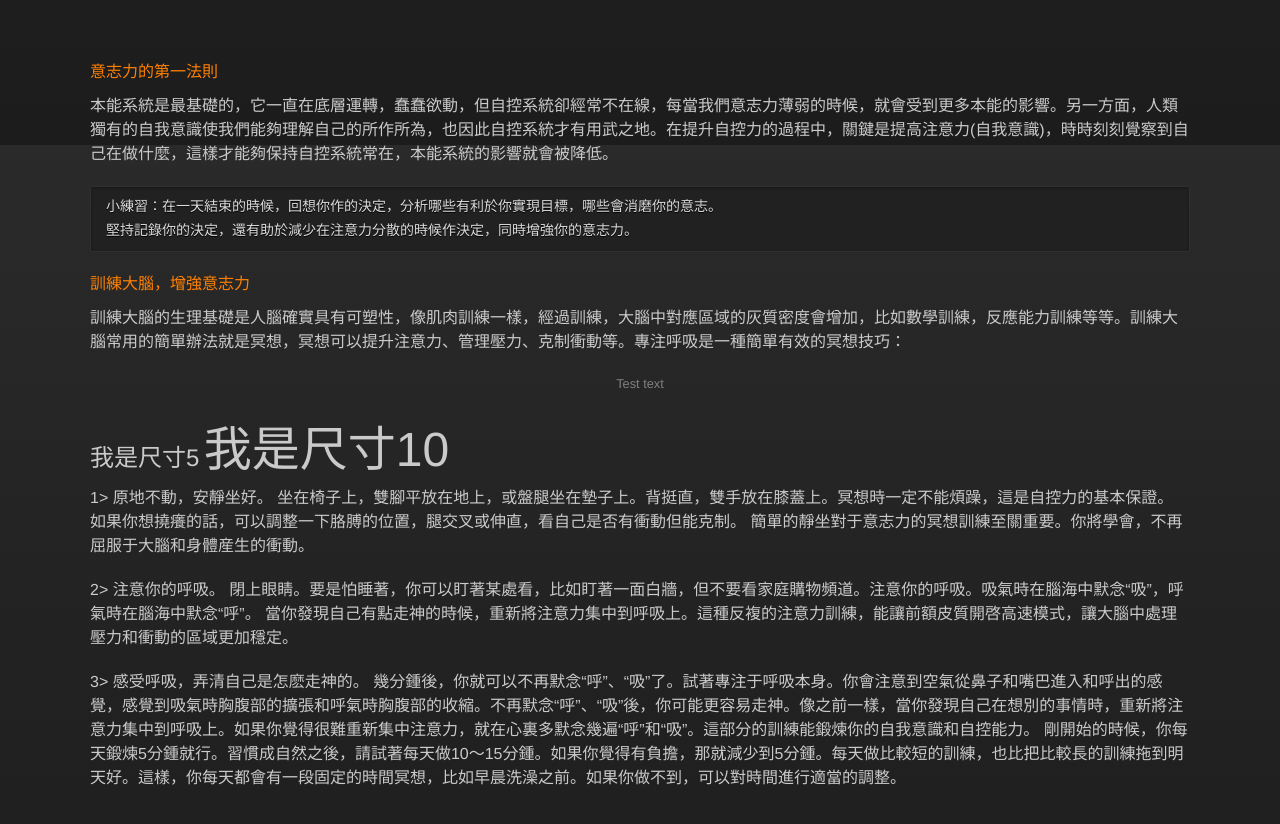
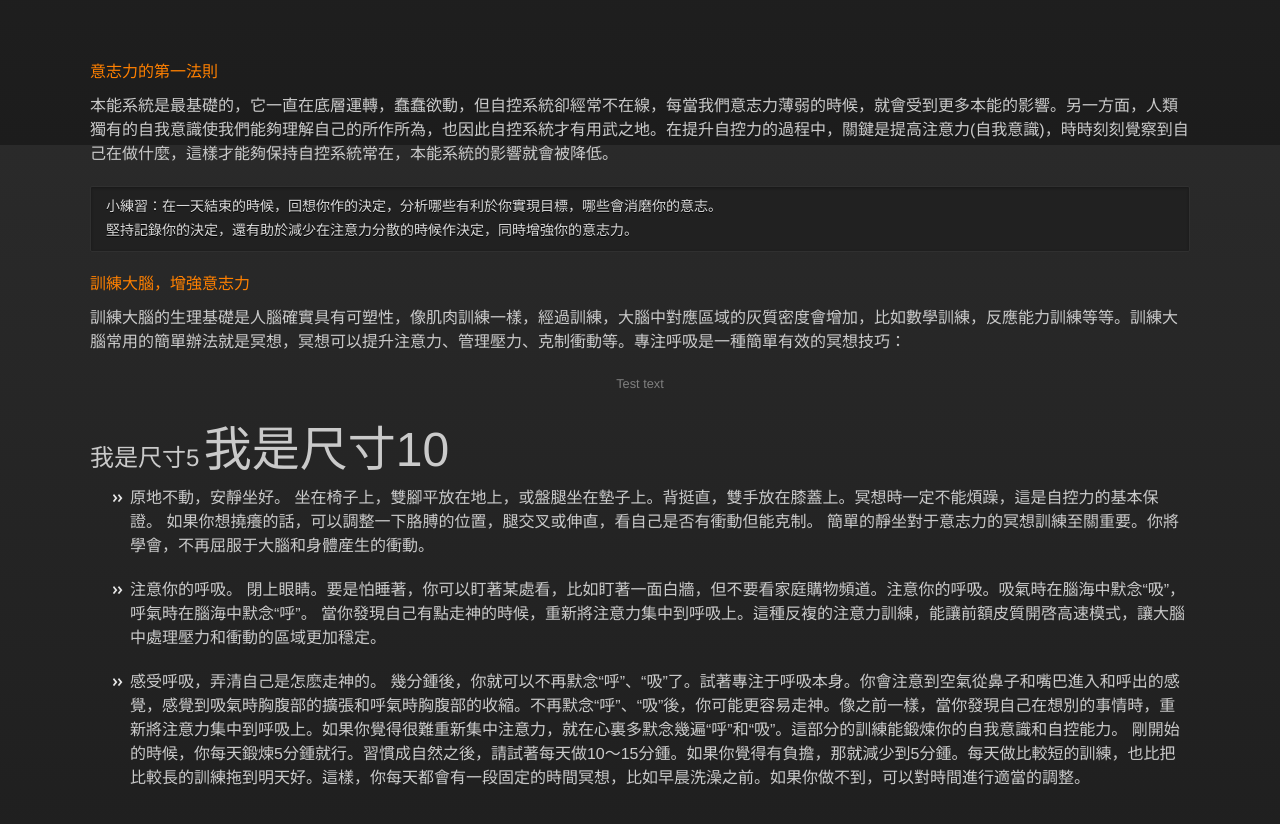
Before and after one commit to kexinerchen/kexinerchen.github.io, a Jekyll site: the page built from _posts/2021-11-21-willpower.md, in a window 1280 px wide and 900 px high, scrolled down 755 px. Shown: the top 824 px of the window. Built offline with Jekyll 4.4.1, drawn with Linux system fonts in a browser that asks for light colours; some web fonts are replaced.

Commit message:
Update 2021-11-21-willpower.md

```diff
--- a/_posts/2021-11-21-willpower.md
+++ b/_posts/2021-11-21-willpower.md
@@ -41,15 +41,15 @@ Test text
 <font size=5>我是尺寸5</font>
 <font size=10>我是尺寸10</font>
 
-1> 原地不動，安靜坐好。
+- 原地不動，安靜坐好。
 坐在椅子上，雙腳平放在地上，或盤腿坐在墊子上。背挺直，雙手放在膝蓋上。冥想時一定不能煩躁，這是自控力的基本保證。
 如果你想撓癢的話，可以調整一下胳膊的位置，腿交叉或伸直，看自己是否有衝動但能克制。
 簡單的靜坐對于意志力的冥想訓練至關重要。你將學會，不再屈服于大腦和身體産生的衝動。
 
-2> 注意你的呼吸。
+- 注意你的呼吸。
 閉上眼睛。要是怕睡著，你可以盯著某處看，比如盯著一面白牆，但不要看家庭購物頻道。注意你的呼吸。吸氣時在腦海中默念“吸”，呼氣時在腦海中默念“呼”。
 當你發現自己有點走神的時候，重新將注意力集中到呼吸上。這種反複的注意力訓練，能讓前額皮質開啓高速模式，讓大腦中處理壓力和衝動的區域更加穩定。
 
-3> 感受呼吸，弄清自己是怎麽走神的。
+- 感受呼吸，弄清自己是怎麽走神的。
 幾分鍾後，你就可以不再默念“呼”、“吸”了。試著專注于呼吸本身。你會注意到空氣從鼻子和嘴巴進入和呼出的感覺，感覺到吸氣時胸腹部的擴張和呼氣時胸腹部的收縮。不再默念“呼”、“吸”後，你可能更容易走神。像之前一樣，當你發現自己在想別的事情時，重新將注意力集中到呼吸上。如果你覺得很難重新集中注意力，就在心裏多默念幾遍“呼”和“吸”。這部分的訓練能鍛煉你的自我意識和自控能力。
 剛開始的時候，你每天鍛煉5分鍾就行。習慣成自然之後，請試著每天做10～15分鍾。如果你覺得有負擔，那就減少到5分鍾。每天做比較短的訓練，也比把比較長的訓練拖到明天好。這樣，你每天都會有一段固定的時間冥想，比如早晨洗澡之前。如果你做不到，可以對時間進行適當的調整。
```
